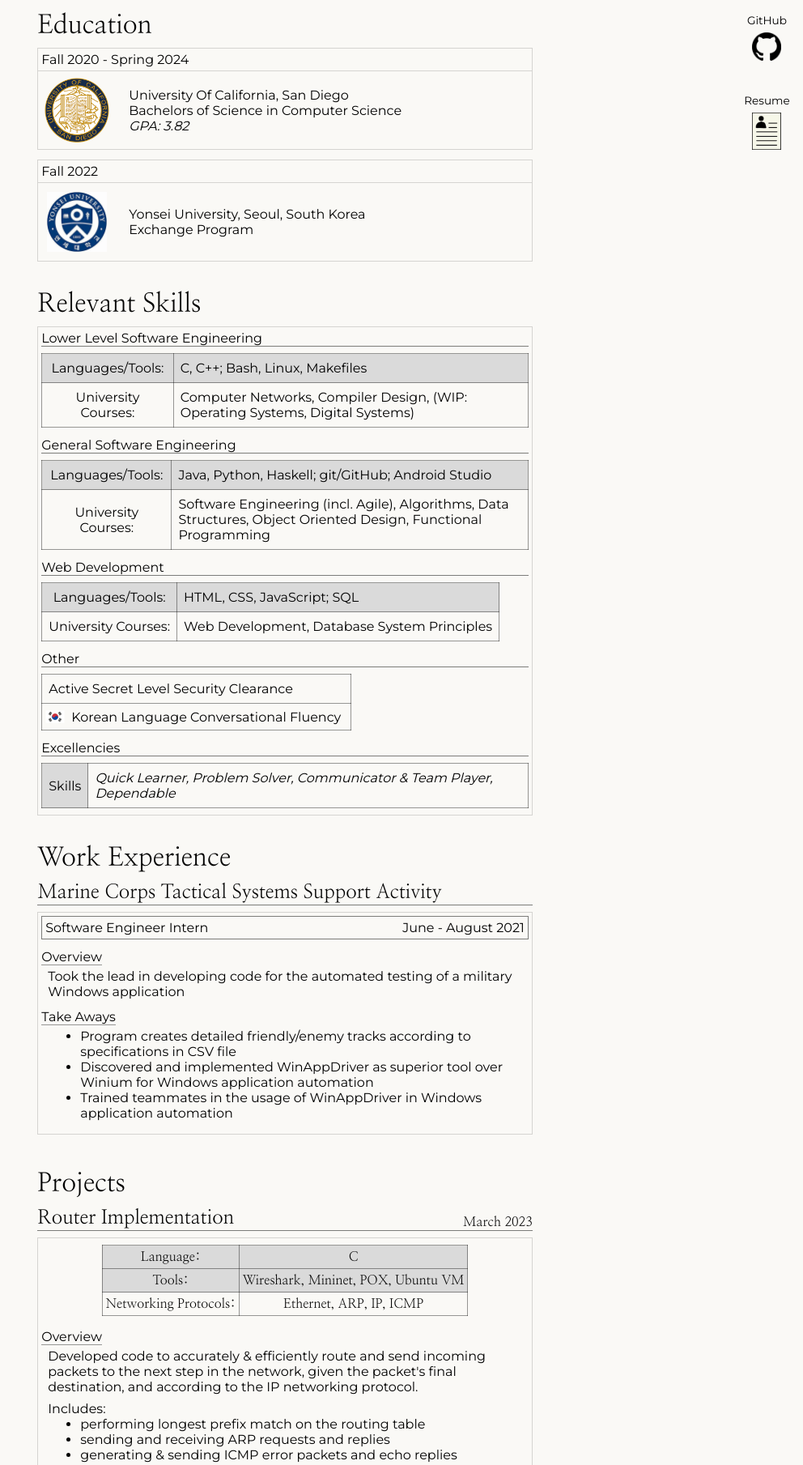
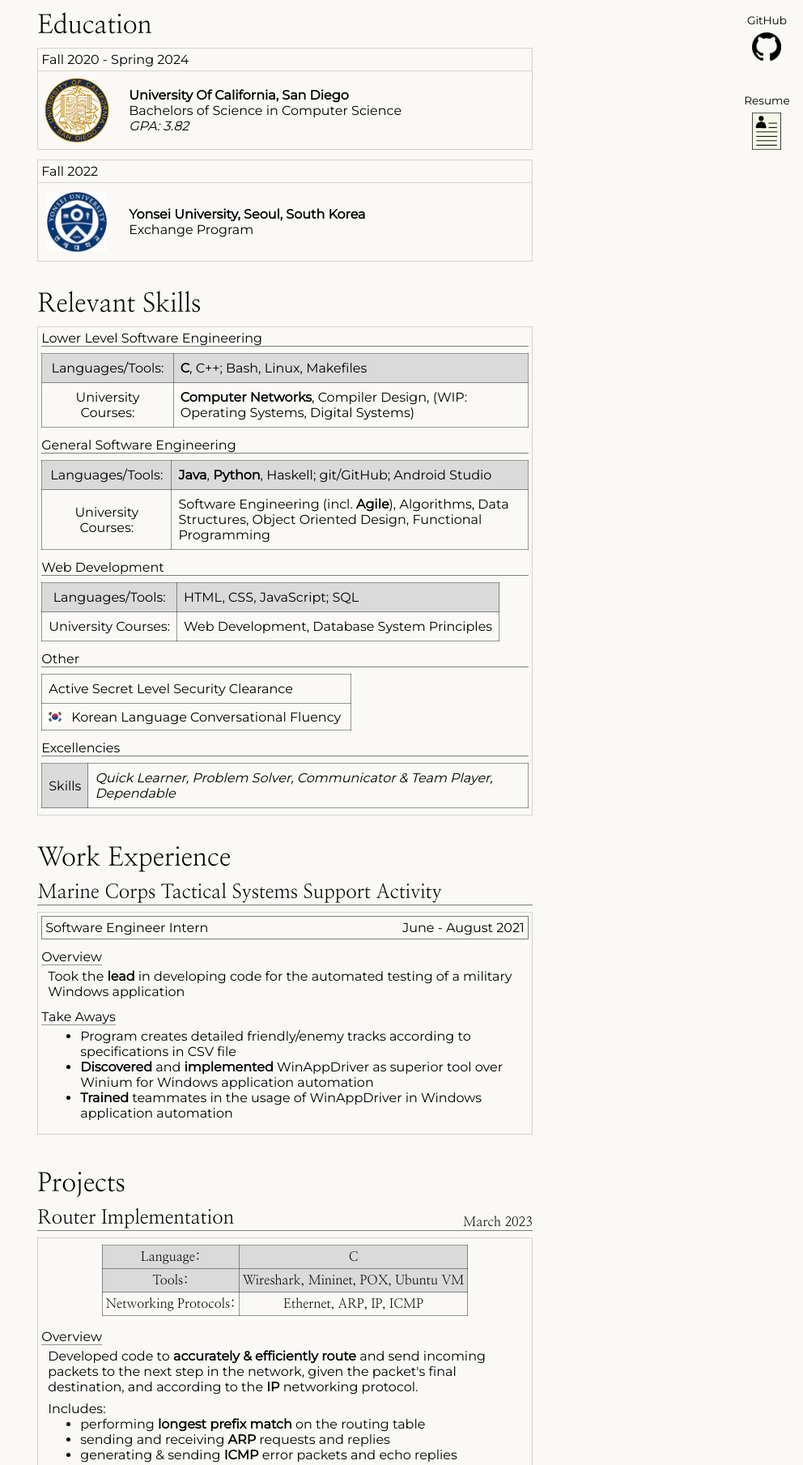
Before and after one commit to Jackson-Wheeler/Jackson-Wheeler.github.io, a plain HTML site: page index.html in a window 1280 px wide. Shown: the part 840-2649 px from the top of the page at 81% size, without its empty margins (288-1280 px from the left). Drawn offline with nearby package versions, Linux system fonts and the light colour scheme.

Commit message:
adjusted font bolding

```diff
--- a/css/style.css
+++ b/css/style.css
@@ -390,6 +390,10 @@ main p {
     margin: 0;
 }
 
+strong {
+    font-weight: 700;
+}
+
 
 /***********
  --ABOUT ME--
@@ -438,7 +442,7 @@ main p {
 }
 
 .edDescription > p:first-child {
-    font-weight: 500;
+    font-weight: 900;
 }
 
 /************
@@ -468,9 +472,6 @@ main p {
 .skillTable th, .skillTable td {
     border: var(--box-border-lv2);
     padding: 0.5em;
-}
-.skillTable strong {
-    font-weight: 550;
 }
 .skillTable tr:first-child {
     background-color: var(--gray-lv1);
@@ -573,9 +574,6 @@ main p {
     width: max-content;
     margin: 0;
 }
-.workBody strong {
-    font-weight: 550;
-}
 
 .workBody header {
     display: flex;
@@ -645,12 +643,6 @@ main p {
     width: max-content;
     margin: 0;
 }
-.projectBody strong {
-    font-weight: 550;
-}
-/* .projectBody strong.weak {
-    font-weight: 550;
-} */
 
 .textBox {
     margin: 0.25em 0.5em;
--- a/index.html
+++ b/index.html
@@ -520,12 +520,13 @@
                                 <div>
                                     <p><strong>Sender:</strong></p>
                                     <ul>
-                                        <li>Receives message to send</li>
-                                        <ul>
-                                            <li>Performs framing (fragmentation of message into frames that can be sent to the receiver)</li>
-                                            <li>Establishes connection with receiver (SYN & SYN-ACK protocol used)</li>
-                                            <li>Begins sending frames accroding to the sliding window protocol</li>
-                                        </ul>
+                                        <li>Receives message to send
+                                            <ul>
+                                                <li>Performs framing (fragmentation of message into frames that can be sent to the receiver)</li>
+                                                <li>Establishes connection with receiver (SYN & SYN-ACK protocol used)</li>
+                                                <li>Begins sending frames accroding to the sliding window protocol</li>
+                                            </ul>
+                                        </li>
                                         <li>Individual retransmission on sent frame's timeout</li>
                                         <li>Sliding window updated & further frames sent on receiving proper ACK</li>
                                     </ul>
```
